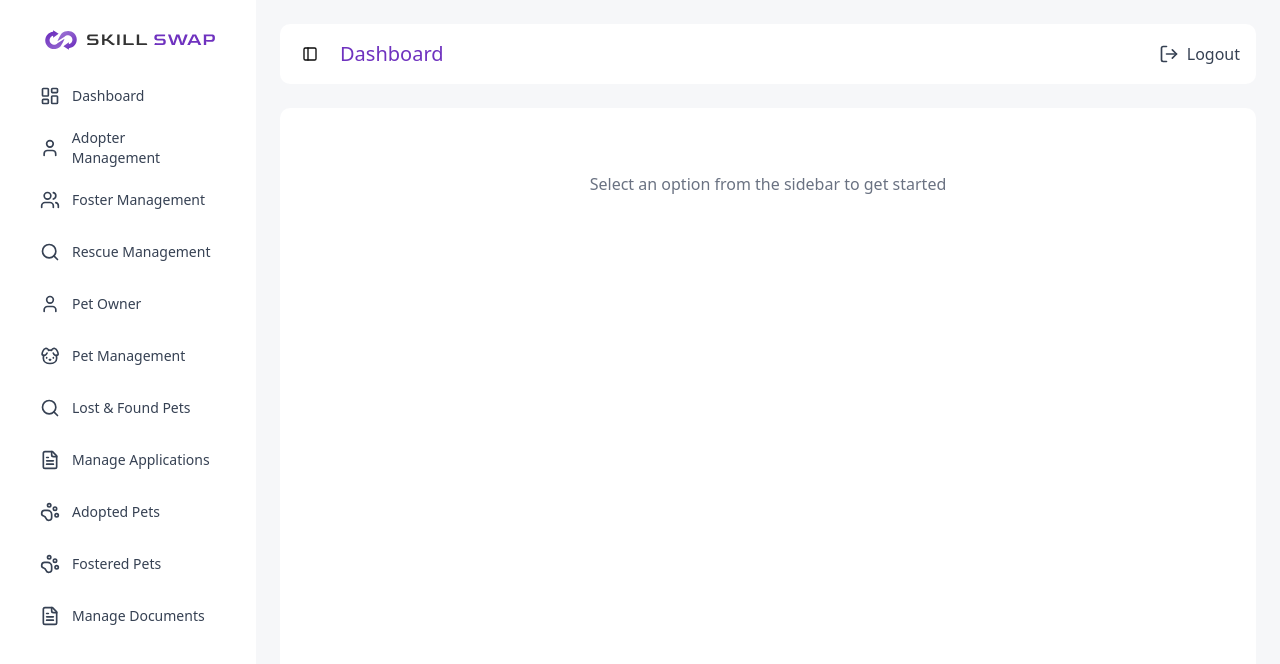
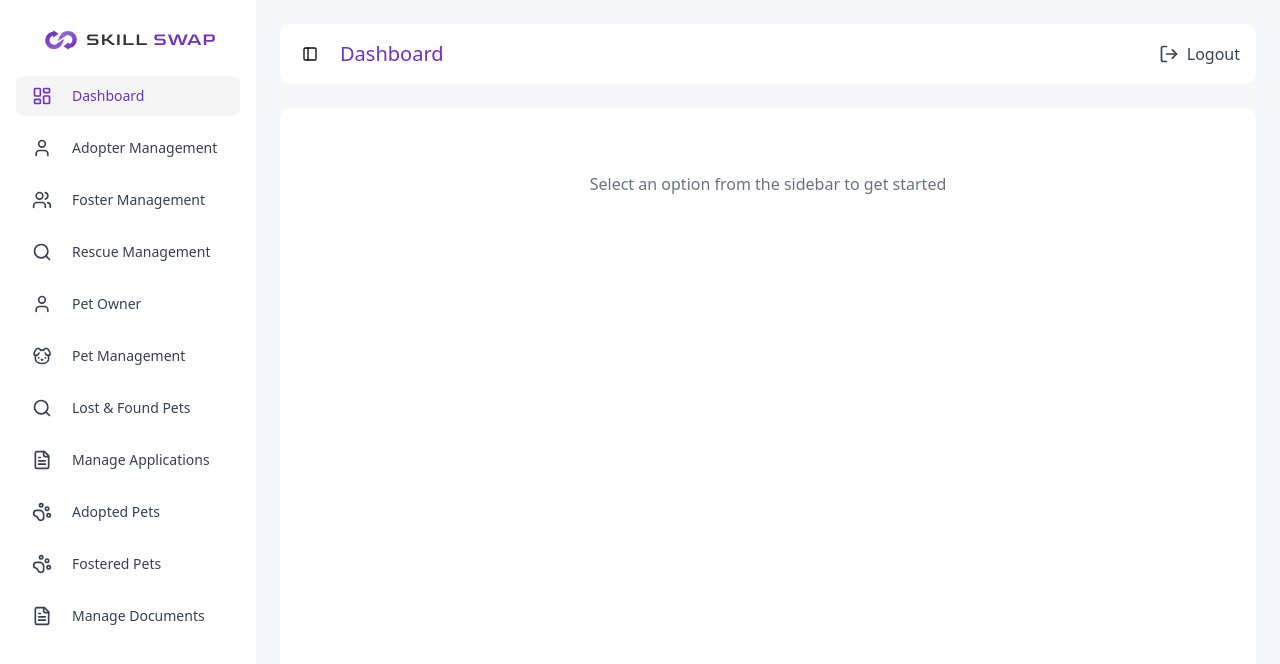
Before and after one commit to srishticampus/Skill_Swap, a React (Vite) app in the folder client/: page /admin in a window 1280 px wide. Shown: the top 664 px of the page. Built offline with nearby package versions, Linux system fonts and the light colour scheme.

Commit message:
fixes for admin

```diff
--- a/client/src/components/pages/admin.jsx
+++ b/client/src/components/pages/admin.jsx
@@ -1,4 +1,4 @@
-import { Link } from "react-router";
+import { Link, useLocation } from "react-router";
 import {
   LayoutDashboard,
   User,
@@ -84,6 +84,7 @@ const items = [
 
 
 function AppSidebar() {
+  const { pathname } = useLocation();
   return (
     <Sidebar className="border-none">
       <SidebarContent>
@@ -99,16 +100,15 @@ function AppSidebar() {
                     size="md"
                     asChild
                     className="hover:bg-[#F8F6FF]"
+                    isActive={item.url === pathname}
                   >
-                    <div className="">
                     <Link
                       to={item.url}
-                        className="flex items-center w-full px-4 py-12! text-gray-700  rounded-md transition-colors"
+                      className="flex items-center w-full px-4 text-gray-700  rounded-md transition-colors"
                     >
                       <item.icon className="w-5 h-5 mr-3" />
                       <span>{item.title}</span>
                     </Link>
-                    </div>
                   </SidebarMenuButton>
                 </SidebarMenuItem>
               ))}
--- a/client/src/components/ui/sidebar.jsx
+++ b/client/src/components/ui/sidebar.jsx
@@ -429,7 +429,7 @@ function SidebarMenuItem({ className, ...props }) {
 }
 
 const sidebarMenuButtonVariants = cva(
-  "peer/menu-button flex w-full items-center gap-2 overflow-hidden rounded-md p-2 text-left text-sm outline-hidden ring-sidebar-ring transition-[width,height,padding] hover:bg-sidebar-accent hover:text-sidebar-accent-foreground focus-visible:ring-2 active:bg-sidebar-accent active:text-sidebar-accent-foreground disabled:pointer-events-none disabled:opacity-50 group-has-data-[sidebar=menu-action]/menu-item:pr-8 aria-disabled:pointer-events-none aria-disabled:opacity-50 data-[active=true]:bg-sidebar-accent data-[active=true]:font-medium data-[active=true]:text-sidebar-accent-foreground data-[state=open]:hover:bg-sidebar-accent data-[state=open]:hover:text-sidebar-accent-foreground group-data-[collapsible=icon]:size-8! group-data-[collapsible=icon]:p-2! [&>span:last-child]:truncate [&>svg]:size-4 [&>svg]:shrink-0",
+  "peer/menu-button flex w-full items-center gap-2 overflow-hidden rounded-md p-2 text-left text-sm outline-hidden ring-sidebar-ring transition-[width,height,padding] hover:bg-sidebar-accent hover:text-sidebar-accent-foreground focus-visible:ring-2 active:bg-sidebar-accent active:text-sidebar-accent-foreground disabled:pointer-events-none disabled:opacity-50 group-has-data-[sidebar=menu-action]/menu-item:pr-8 aria-disabled:pointer-events-none aria-disabled:opacity-50 data-[active=true]:bg-sidebar-accent data-[active=true]:font-medium data-[active=true]:text-sidebar-accent-foreground data-[state=open]:hover:bg-sidebar-accent data-[state=open]:hover:text-sidebar-accent-foreground group-data-[collapsible=icon]:size-8! group-data-[collapsible=icon]:p-2! [&>span:last-child]:truncate [&>svg]:shrink-0",
   {
     variants: {
       variant: {
@@ -440,7 +440,7 @@ const sidebarMenuButtonVariants = cva(
       size: {
         default: "h-8 text-sm",
         sm: "h-7 text-xs",
-        md: "h-10 text-sm",
+        md: "h-10 text-sm group-data-[collapsible=icon]:p-0!",
         lg: "h-12 text-sm group-data-[collapsible=icon]:p-0!",
       },
     },
```
Lines whose indentation alone changed are shown as unchanged.
